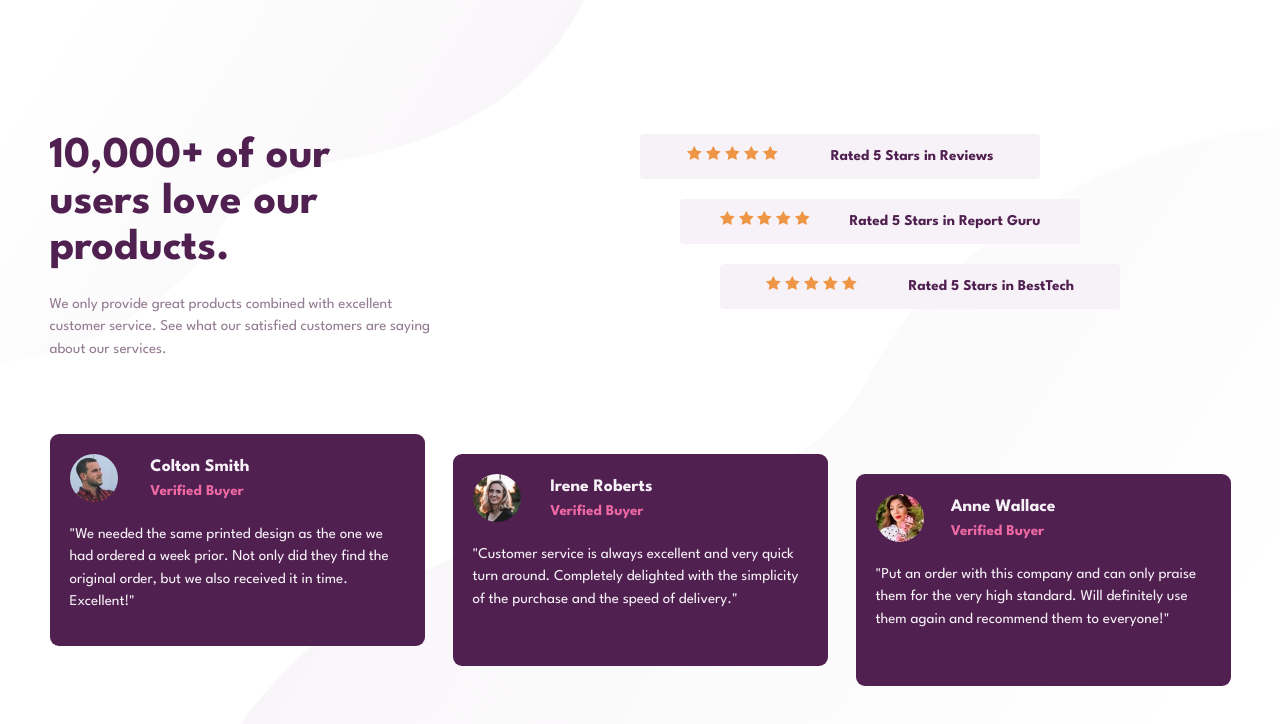
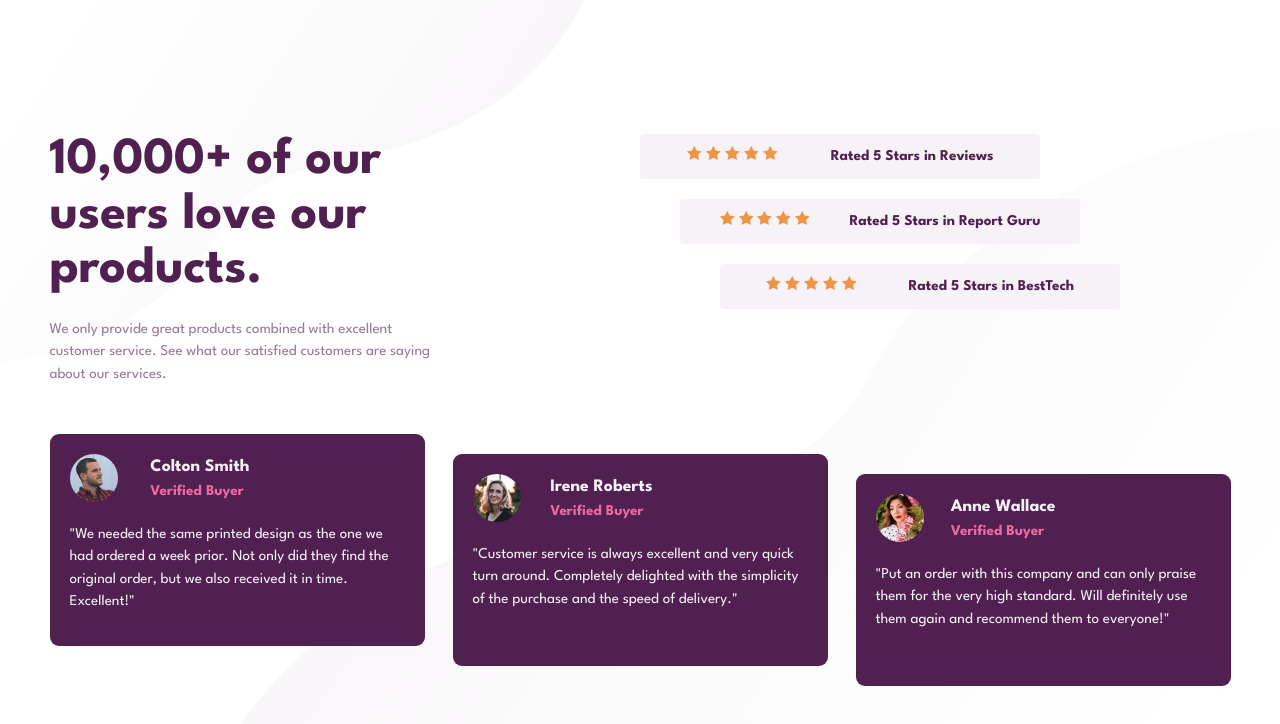
Before and after one commit to mussieh/social-proof-section, a plain HTML site: page index.html in a window 1280 px wide. Drawn offline with Linux system fonts and the light colour scheme.

Commit message:
Increased header font size

```diff
--- a/style.css
+++ b/style.css
@@ -93,7 +93,7 @@ body {
 }
 
 .heading-primary {
-    font-size: 4.4rem;
+    font-size: 5.2rem;
     font-weight: 700;
     color: hsl(300, 43%, 22%);
     line-height: 1.05;
```
